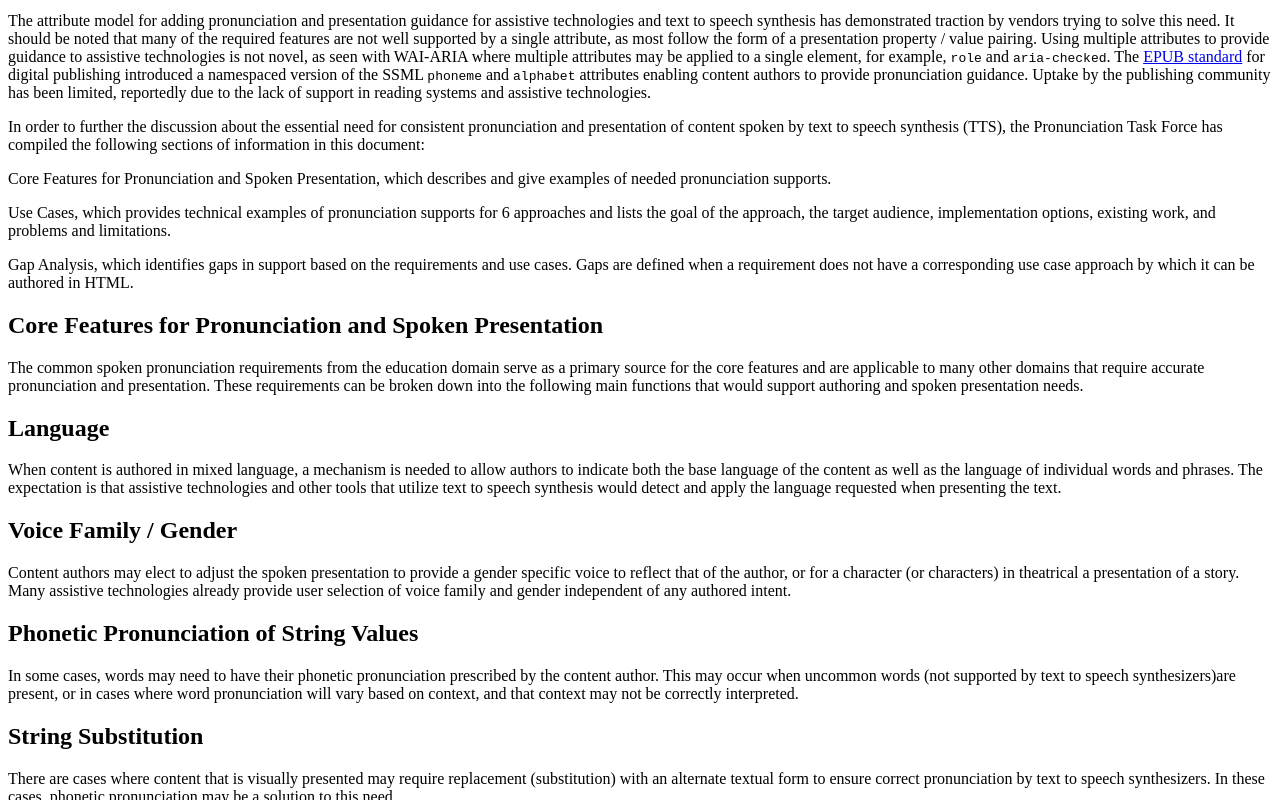
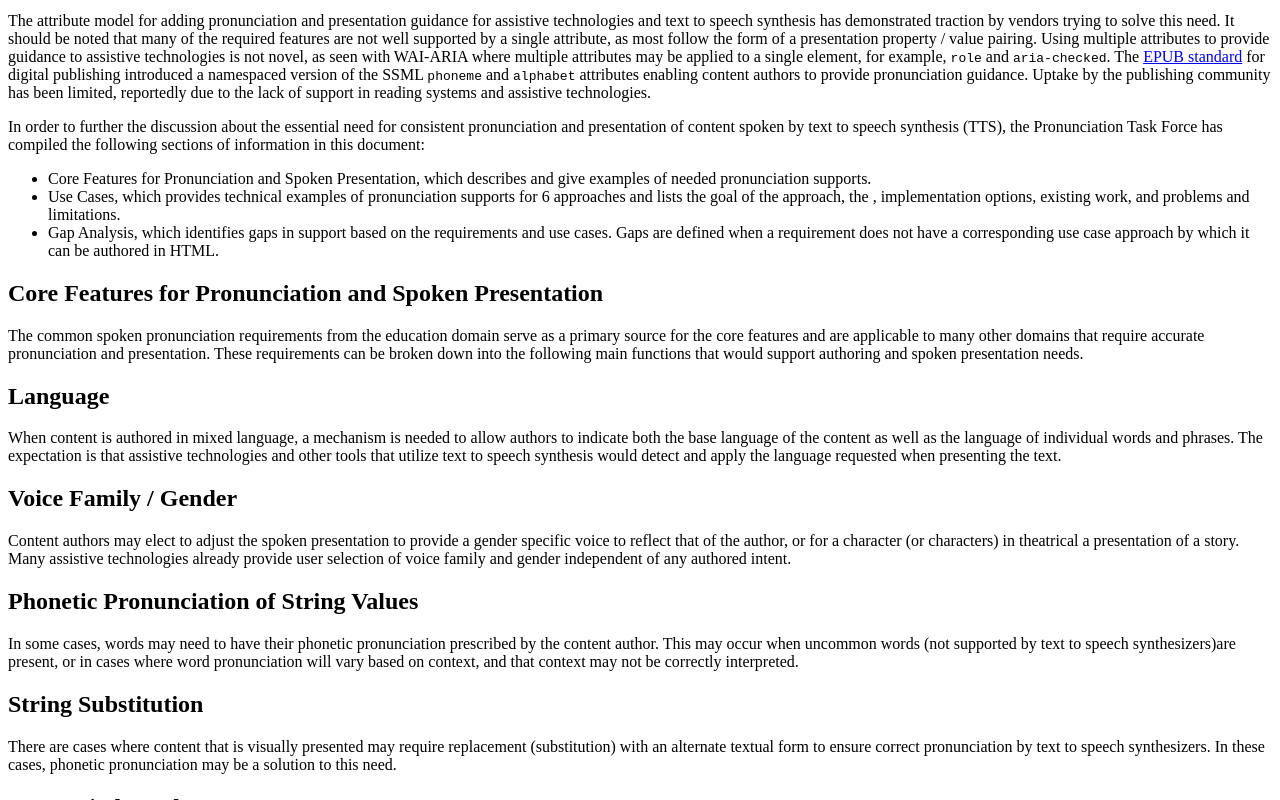
Before and after one commit to w3c/pronunciation, a plain HTML site: page gap-analysis_and_use-case/index.html in a window 1280 px wide. Shown: the part 689-1489 px from the top of the page. Drawn offline with Linux system fonts and the light colour scheme.

Commit message:
Update index.html
Added bullet list for intro section and corrected the heading sequences.

```diff
--- a/gap-analysis_and_use-case/index.html
+++ b/gap-analysis_and_use-case/index.html
@@ -17,7 +17,14 @@
   <section id="sotd"></section>
   <section class="informative" id="introduction">
     <h1>Introduction</h1>
-    <p>Accurate, consistent pronunciation and presentation of content spoken by text to speech synthesis (TTS) is an essential requirement in education, communication, entertainment, and other domains. From helping to teach spelling and pronunciation in different languages, TTS has become a vital technology for providing access to digital content on the web and through mobile devices. Organizations such as educational publishers and assessment vendors are looking for a standards-based solution to enable authoring of spoken presentation guidance in HTML which can then be consumed by assistive technologies and other applications that utilize text to speech synthesisTTS for rendering of content. Historically, efforts have not led to an adoption of a standard, but rather a number ofseveral approaches that meet some needs for some applications.</p>
+    <p>Accurate, consistent pronunciation and presentation of content spoken by text to speech synthesis (TTS) is an essential requirement in education, communication, entertainment, and other domains.
+          From helping to teach spelling and pronunciation in different languages,
+          TTS has become a vital technology for providing access to digital content on the web and through mobile devices.
+          Organizations such as educational publishers and assessment vendors are looking for a standards-based solution to
+          enable authoring of spoken presentation guidance in HTML which can then be consumed by assistive technologies and other
+          applications that utilize text to speech synthesisTTS for rendering of content.
+          Historically, efforts have not led to an adoption of a standard,
+          but rather a number ofseveral approaches that meet some needs for some applications.</p>
     <p> The W3C has developed two standards pertaining to the presentation of speech synthesis which have reached recommendation status, <a href="https://www.w3.org/TR/speech-synthesis11/">Speech Synthesis Markup Language</a> (SSML) and the <a href=
     "https://www.w3.org/TR/pronunciation-lexicon/">Pronunciation Lexicon Specification</a> (PLS). Both standards are directly consumed by a speech synthesis engine supporting those standards. While a PLS file reference may be referenced in a HTML
     page using <code>link rel</code>, there is no known uptake of PLS using this method by assistive technologies. While there are technically methods to allow authors to inline SSML within HTML (using namespaces), such an approach has not been
@@ -43,10 +50,14 @@
     attributes may be applied to a single element, for example, <code>role</code> and <code>aria-checked</code>. The <a href="https://w3c.github.io/publ-epub-revision/epub32/spec/epub-contentdocs.html#sec-xhtml-ssml-attrib">EPUB standard</a> for
     digital publishing introduced a namespaced version of the SSML <code>phoneme</code> and <code>alphabet</code> attributes enabling content authors to provide pronunciation guidance. Uptake by the publishing community has been limited, reportedly
     due to the lack of support in reading systems and assistive technologies.</p>
-    <p>In order to further the discussion about the essential need for consistent pronunciation and presentation of content spoken by text to speech synthesis (TTS), the Pronunciation Task Force has compiled the following sections of information in this document:</p>
-        <p>Core Features for Pronunciation and Spoken Presentation, which describes and give examples of needed pronunciation supports.</p>
-        <p>Use Cases, which provides technical examples of pronunciation supports for 6 approaches and lists the goal of the approach, the target audience, implementation options, existing work, and problems and limitations.</p>
-        <p>Gap Analysis, which identifies gaps in support based on the requirements and use cases. Gaps are defined when a requirement does not have a corresponding use case approach by which it can be authored in HTML.</p>
+    <p>In order to further the discussion about the essential need for consistent pronunciation and presentation of content spoken by text
+          to speech synthesis (TTS), the Pronunciation Task Force has compiled the following sections of information in this document:
+        <ul>
+       <li>Core Features for Pronunciation and Spoken Presentation, which describes and give examples of needed pronunciation supports.</li>
+        <li>Use Cases, which provides technical examples of pronunciation supports for 6 approaches and lists the goal of the approach, the
+              , implementation options, existing work, and problems and limitations.</li>
+        <li>Gap Analysis, which identifies gaps in support based on the requirements and use cases. Gaps are defined when a requirement does not have a corresponding use case approach by which it can be authored in HTML.</li></ul>
+        </p>
   </section>
   <section>
     <h1>Core Features for Pronunciation and Spoken Presentation</h1>
@@ -57,11 +68,11 @@
       <p>When content is authored in mixed language, a mechanism is needed to allow authors to indicate both the base language of the content as well as the language of individual words and phrases. The expectation is that assistive technologies and
     other tools that utilize text to speech synthesis would detect and apply the language requested when presenting the text.</p>
     </section>
-    <seciton>
+    <section>
       <h2>Voice Family / Gender</h2>
       <p>Content authors may elect to adjust the spoken presentation to provide a gender specific voice to reflect that of the author, or for a character (or characters) in theatrical a
       presentation of a story. Many assistive technologies already provide user selection of voice family and gender independent of any authored intent.</p>
-    </seciton>
+    </section>
     <section>
       <h2>Phonetic Pronunciation of String Values</h2>
       <p>In some cases, words may need to have their phonetic pronunciation prescribed by the content author. This may occur when uncommon words (not supported by text to speech synthesizers)are present, or in cases where word pronunciation will vary based on
```
